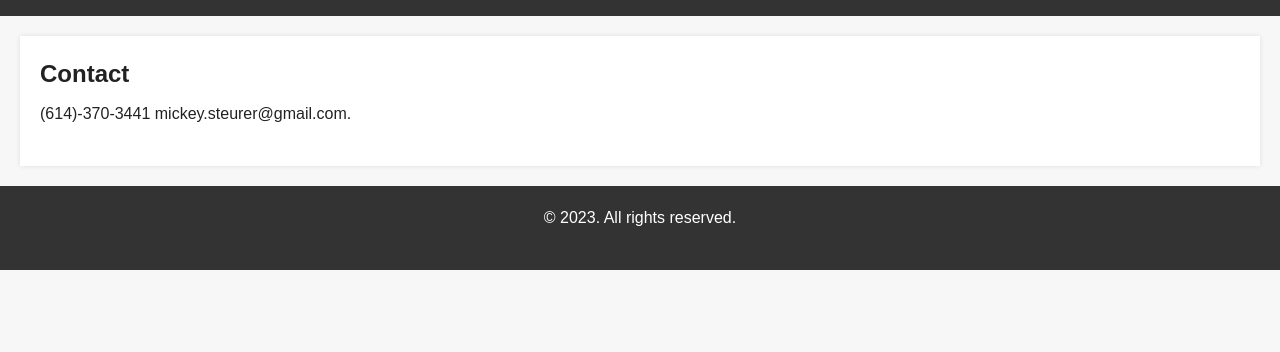
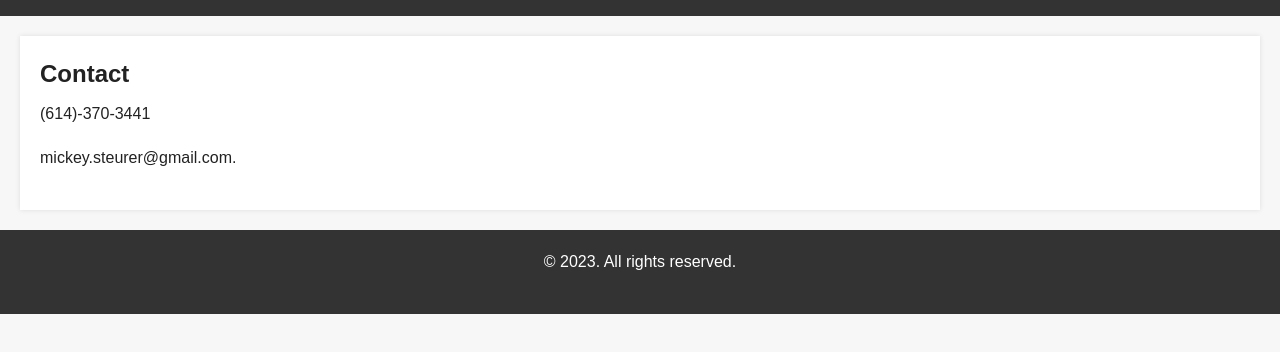
Before and after one commit to MickeySteurer/MickeySteurer, a plain HTML site: page contact.html in a window 1280 px wide. Shown: the part 104-456 px from the top of the page. Drawn offline with Linux system fonts and the light colour scheme; a web font is replaced by a local one.

Commit message:
Update contact.html

```diff
--- a/contact.html
+++ b/contact.html
@@ -96,8 +96,8 @@
 
   <main>
     <h2>Contact</h2>
-    <p>(614)-370-3441
-mickey.steurer@gmail.com.</p>
+    <p>(614)-370-3441</p>
+<p>mickey.steurer@gmail.com.</p>
   </main>
 
   <footer>
```
